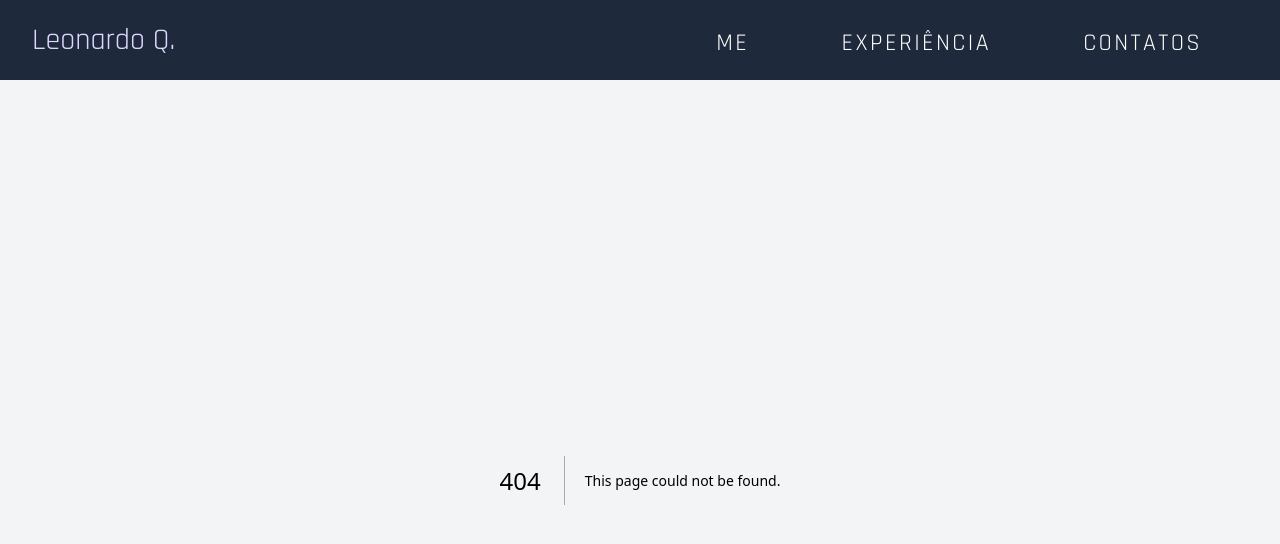
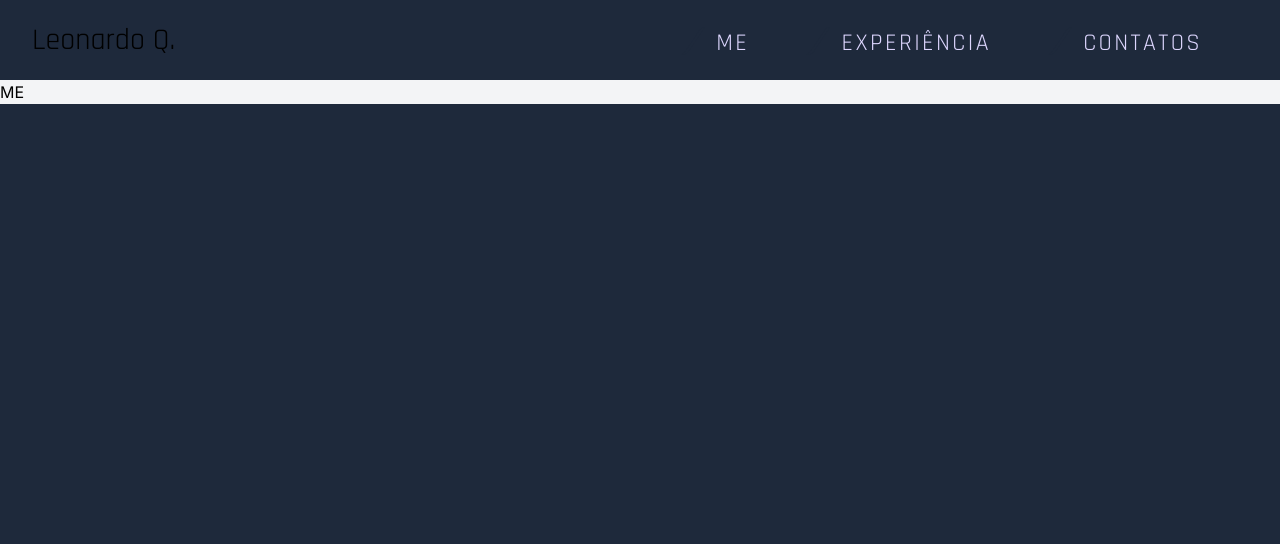
Before and after one commit to leonardoqleao/leonardo.fun, a Next.js app: page /me in a window 1280 px wide. Before the commit this address had no page. Shown: the top 544 px of the page. Built offline with nearby package versions, Linux system fonts and the light colour scheme.

Commit message:
feat: create default routes

```diff
--- /dev/null
+++ b/src/app/contact/page.tsx
@@ -0,0 +1,3 @@
+export default function Me():JSX.Element {
+    return <h1>contact</h1>
+}
--- /dev/null
+++ b/src/app/experience/page.tsx
@@ -0,0 +1,3 @@
+export default function Me():JSX.Element {
+    return <h1>experience</h1>
+}
--- /dev/null
+++ b/src/app/me/page.tsx
@@ -0,0 +1,3 @@
+export default function Me():JSX.Element {
+    return <h1>ME</h1>
+}
--- a/src/components/header/page.tsx
+++ b/src/components/header/page.tsx
@@ -1,20 +1,20 @@
 export default function Header(): JSX.Element {
     return (
         <header className="h-20 w-screen navbar_root">
-            <nav className="text-violet-200 h-full mx-auto flex max-w-7xl items-center justify-between px-6 lg:px-8 " aria-label="Global">
+            <nav className=" h-full mx-auto flex max-w-7xl items-center justify-between px-6 lg:px-8 " aria-label="Global">
                 <div className="text-3xl font-rajdhani">
                     <a className="hover:font-extrabold transition-all" href="/">Leonardo Q.</a>
                 </div>
                 <div className="text-2xl text-slate-800 uppercase tracking-widest flex w-2/4 justify-evenly font-rajdhani">
-                    <div className="px-4 cursor-pointer hover:font-extrabold hover:scale-105 transition-all hover:text-white">
-                        <span className="text-3xl mr-2 italic font-semibold font-dancing">/&nbsp;</span><span className="text-white">Me</span>
-                    </div>
-                    <div className="px-4 cursor-pointer hover:font-extrabold hover:scale-105 transition-all hover:text-white">
-                       <span className="text-3xl mr-2 italic font-semibold font-dancing">/&nbsp;</span><span className="text-white">Experiência</span>
-                    </div>
-                    <div className="px-4 cursor-pointer hover:font-extrabold hover:scale-105 transition-all hover:text-white">
-                       <span className="text-3xl mr-2 italic font-semibold font-dancing">/&nbsp;</span><span className="text-white">Contatos</span>
-                    </div>
+                    <a href="/me" className="px-4 cursor-pointer hover:font-extrabold hover:scale-105 transition-all hover:text-white">
+                        <span className="text-3xl mr-2 italic font-semibold font-dancing">/&nbsp;</span><span className="text-violet-200">Me</span>
+                    </a>
+                    <a href="/experience" className="px-4 cursor-pointer hover:font-extrabold hover:scale-105 transition-all hover:text-white">
+                       <span className="text-3xl mr-2 italic font-semibold font-dancing">/&nbsp;</span><span className="text-violet-200">Experiência</span>
+                    </a>
+                    <a href="/contact" className="px-4 cursor-pointer hover:font-extrabold hover:scale-105 transition-all hover:text-white">
+                       <span className="text-3xl mr-2 italic font-semibold font-dancing">/&nbsp;</span><span className="text-violet-200">Contatos</span>
+                    </a>
                 </div>
             </nav>
         </header>
```
